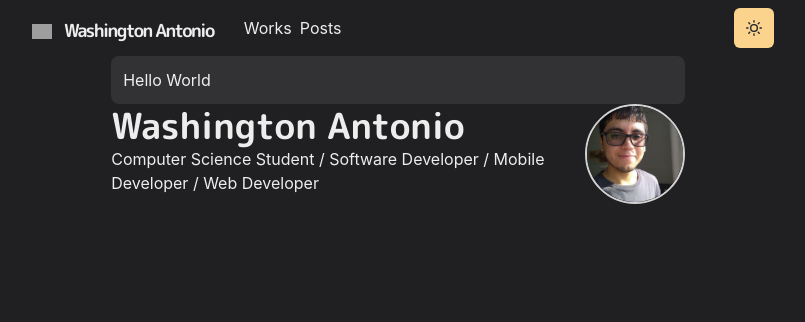
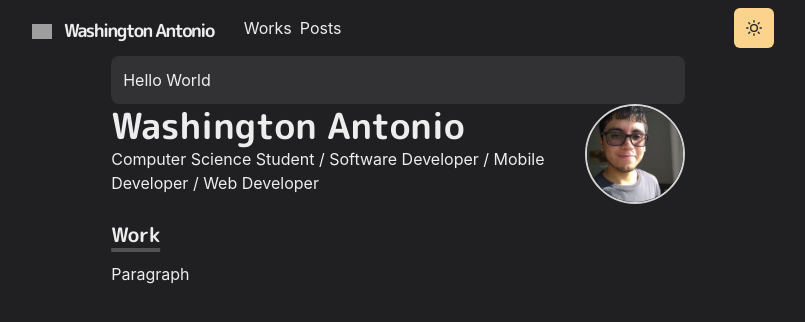
Before and after one commit to Washington-coder/portifolio, a Next.js app: page / in a window 1280 px wide. Shown: the top 322 px of the page, without its empty margins (242-1047 px from the left). Built offline with nearby package versions, Linux system fonts and the light colour scheme; grey boxes are pictures that could not be loaded.

Commit message:
feat: add animated profile sections

```diff
--- /dev/null
+++ b/components/section.js
@@ -0,0 +1,21 @@
+import { motion } from 'framer-motion'
+import { chakra, shouldForwardProp } from '@chakra-ui/react'
+
+const StyledDiv = chakra(motion.div, {
+    shouldForwardProp: prop => {
+        return shouldForwardProp(prop) || prop === 'transition'
+    }
+})
+
+const Section = ({ children, delay = 0 }) => (
+    <StyledDiv
+        initial={{ y: 10, opacity: 0 }}
+        animate={{ y: 0, opacity: 1 }}
+        transition={{ duration: 0.8, delay }}
+        mb={6}
+    >
+        {children}
+    </StyledDiv>
+)
+
+export default Section
--- a/pages/index.js
+++ b/pages/index.js
@@ -1,4 +1,5 @@
 import { Container, Box, Heading, Image, useColorModeValue } from '@chakra-ui/react'
+import Section from '../components/section'
 
 const Page = () => {
     return (
@@ -31,6 +32,12 @@
                     />
                 </Box>
             </Box>
+            <Section delay={0.1}>
+                <Heading as='h3' variant="section-title">
+                    Work
+                </Heading>
+                <p>Paragraph</p>
+            </Section>
         </Container>
     )
 }
```
